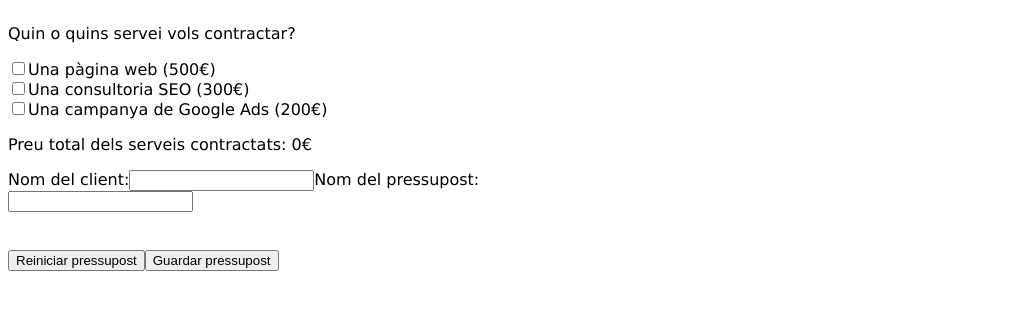
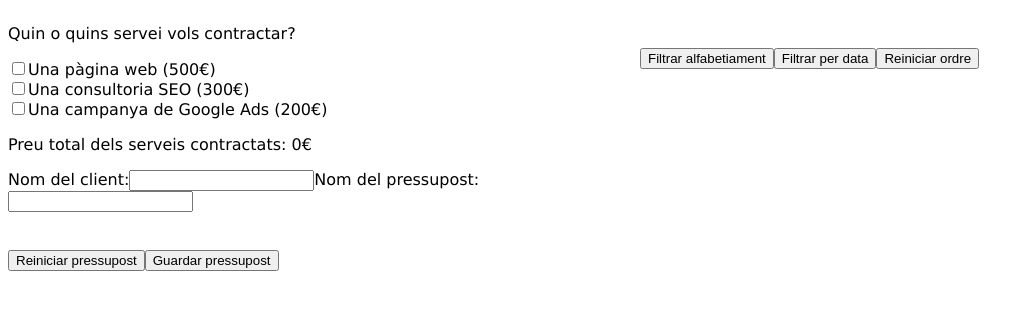
Before and after one commit to JordiAltes/Sprint7_REACT_BUDGETS, a React (Vite) app: page /Budget in a window 1280 px wide. Shown: the top 310 px of the page, without its empty margins (0-1034 px from the left). Built offline with nearby package versions, Linux system fonts and the light colour scheme.

Commit message:
boto ordenar alfabeticament

```diff
--- a/src/pages/Budget.jsx
+++ b/src/pages/Budget.jsx
@@ -135,6 +135,17 @@ function Budget() {
 
   const selectedKeys = getSelectedKeys();
 
+  function sortByLetter() {
+    const orderByTitle = budgetList
+      .map((e) => e)
+      .sort((a, b) => {
+        a.budgetName - b.budgetName;
+        if (a.budgetName > b.budgetName) return 1;
+        else return -1;
+      });
+      setBudgetList(orderByTitle)
+  }
+
   return (
     <main className="body">
       <div className="budgetForm">
@@ -235,6 +246,11 @@ function Budget() {
               }
             )}
         </div>
+        <div>
+          <button onClick={sortByLetter}>Filtrar alfabetiament</button>
+          <button>Filtrar per data</button>
+          <button>Reiniciar ordre</button>
+        </div>
       </div>
     </main>
   );
```
